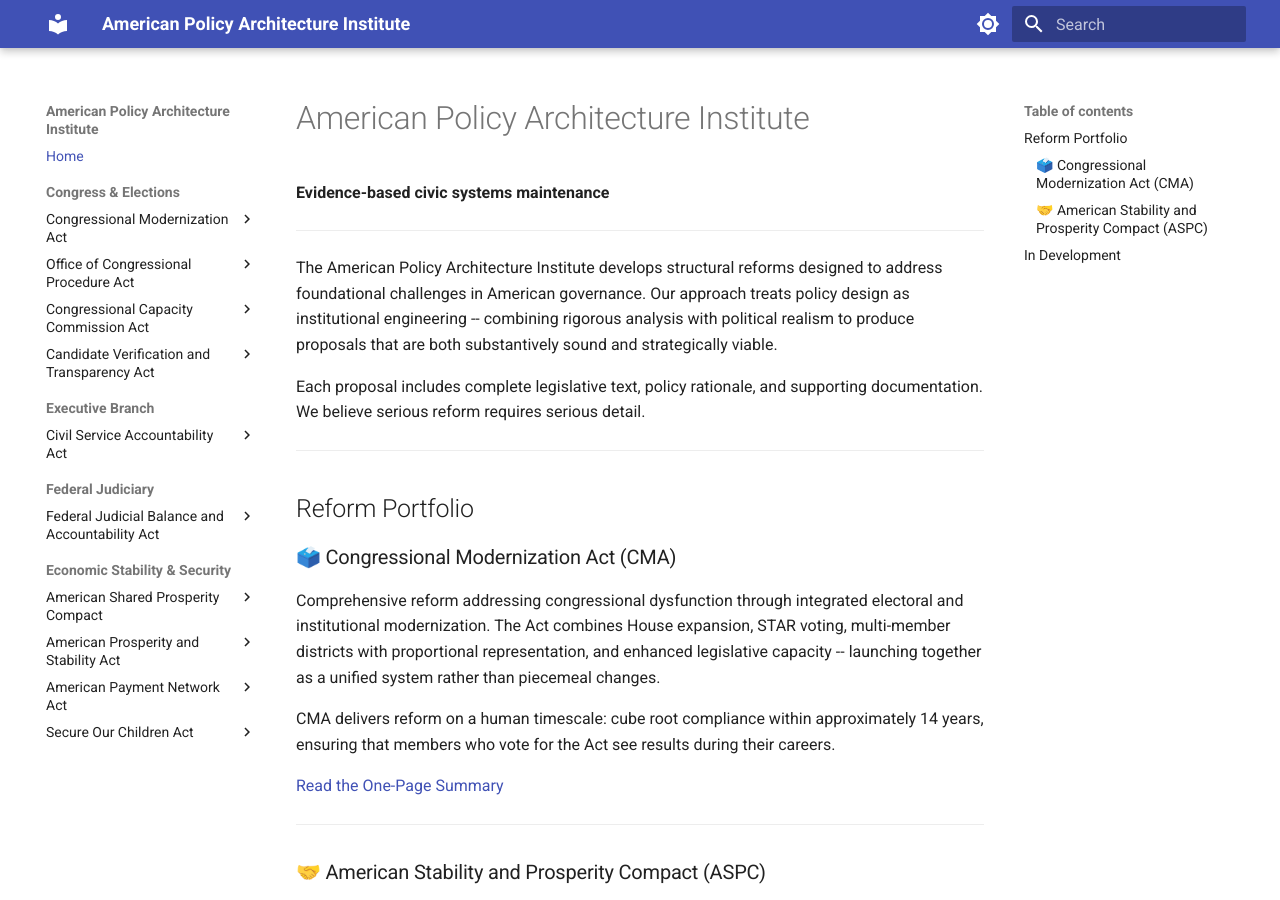
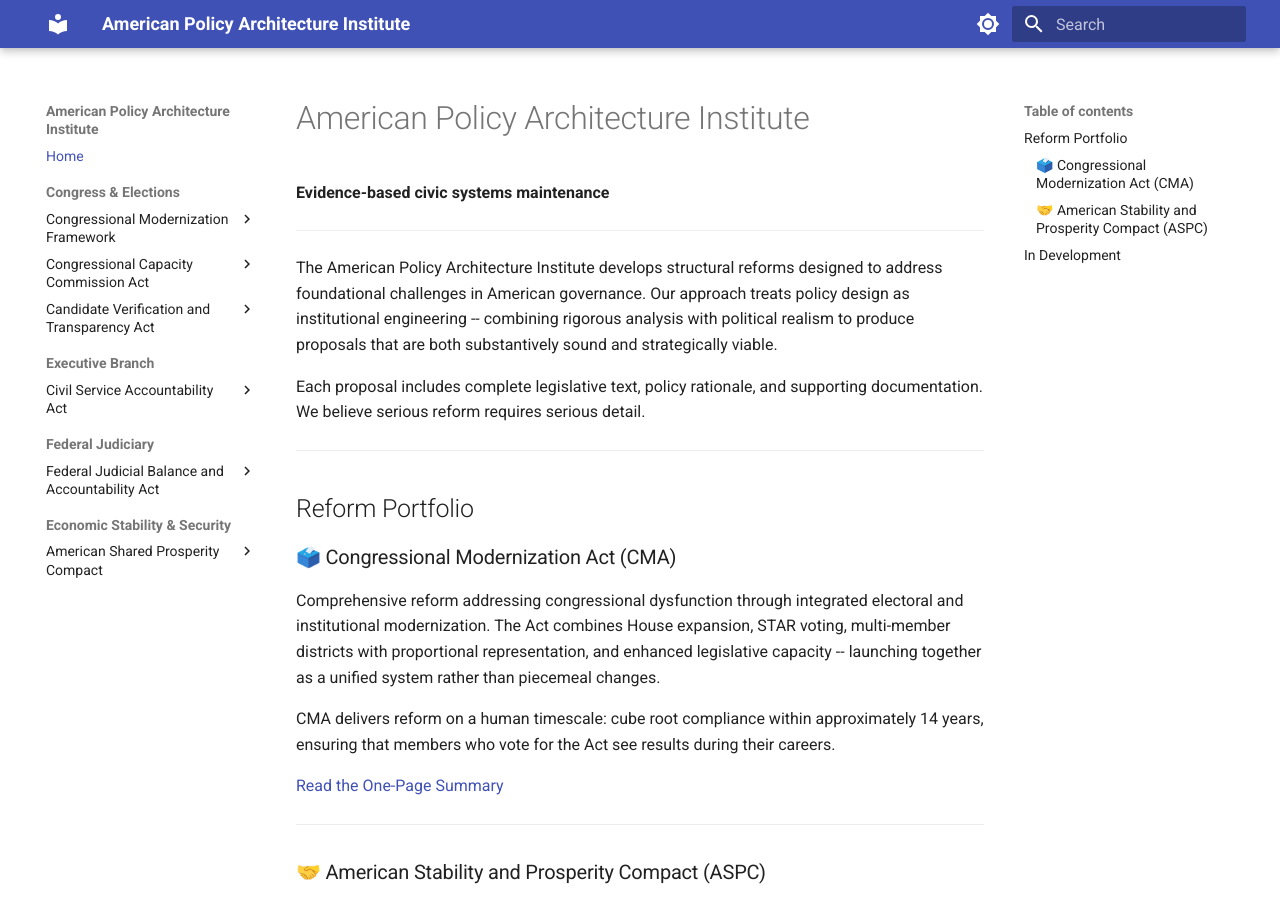
Before and after one commit to albertintech/apai, an MkDocs documentation site: the page built from docs/index.md, in a window 1280 px wide and 900 px high. Built offline with MkDocs 1.6.1 and Material for MkDocs 9.7.7, drawn with Linux system fonts in a browser that asks for light colours; some of the changed lines change nothing that is shown.

Commit message:
Update mkdocs.yml

```diff
--- a/mkdocs.yml
+++ b/mkdocs.yml
@@ -1,7 +1,7 @@
 site_name: American Policy Architecture Institute
 site_description: A portfolio of civic systems maintenance proposals
 site_author: Albert Ramos
-copyright: © 2026 Albert Ramos | American Policy Architecture Institute
+copyright: "&copy; 2026 Albert Ramos | American Policy Architecture Institute"
 site_url: https://policyarchitecture.org
 
 theme:
@@ -32,23 +32,30 @@
   - Home: index.md
 
   - Congress & Elections:
-      - Congressional Modernization Act:
-          - One-Page Summary: congress/cma/CMA-One-Page-Summary.md
-          - Legislative Text: congress/cma/CMA-The-Congressional-Modernization-Act.md
-          - Policy Rationale: congress/cma/CMA-Policy-Rationale.md
-          - Reference Materials:
-              - What Changes For Voters: congress/cma/CMA-What-Changes-For-Voters.md
-              - Sample Ballot (Multi-Member District): congress/cma/CMA-Sample-Ballot-Multi-Member-District.md
-              - Sample Ballot (Single-Member District): congress/cma/CMA-Sample-Ballot-Single-Member-District.md
-              - House Member Guide: congress/cma/CMA-House-Member-Guide.md
-              - Data Appendix: congress/cma/CMA-House-Member-Guide-Data-Appendix.md
-      - Office of Congressional Procedure Act:
-          - Introduction: congress/ocp/OCP-Rev-1-1-Introduction.md
-          - Legislative Text: congress/ocp/OCP-Rev-1-1-Legislative-Text.md
-          - Policy Rationale: congress/ocp/OCP-Rev-1-1-Policy-Rationale.md
-          - Reference Materials:
-              - Constitutional Analysis: congress/ocp/OCP-Rev-1-1-Constitutional-Analysis.md
-              - CMA-OCP Integration Analysis: congress/ocp/CMA-OCP-Rev-1-0-Integration-Analysis.md
+      - Congressional Modernization Framework:
+          - Introduction: congress/cmf/CMF-Rev-1-0-Introduction.md
+          - Integration Analysis: congress/cmf/CMF-Rev-3-0-Integration-Analysis.md
+          - Federal Elections Modernization Act:
+              - Introduction: congress/fema/FEMA-Rev-5-0-Introduction.md
+              - Overview: congress/fema/FEMA-Rev-5-0-Overview.md
+              - Legislative Text: congress/fema/FEMA-Rev-5-0-The-Federal-Elections-Modernization-Act.md
+              - Policy Rationale: congress/fema/FEMA-Rev-5-0-Policy-Rationale.md
+              - Reference Materials:
+                  - What Changes For Voters: congress/fema/FEMA-Rev-5-0-What-Changes-For-Voters.md
+                  - Sample Ballot (Multi-Member District): congress/fema/FEMA-Rev-5-0-Sample-Ballot-Multi-Member-District.md
+                  - Sample Ballot (Single-Member District): congress/fema/FEMA-Rev-5-0-Sample-Ballot-Single-Member-District.md
+                  - House Member Guide: congress/fema/FEMA-Rev-5-0-House-Member-Guide.md
+                  - Data Appendix: congress/fema/FEMA-Rev-5-0-House-Member-Guide-Data-Appendix.md
+                  - Voting Methods Explainer: congress/fema/FEMA-Rev-5-0-Voting-Methods-Technical-Explainer.md
+                  - FCAO Explainer: congress/fema/FEMA-Rev-5-0-FCAO-Explainer.md
+                  - Constitutional Authority Memorandum: congress/fema/FEMA-Rev-5-0-Constitutional-Authority-Technical-Memorandum.md
+                  - Constitutional Boundaries of PR: congress/fema/FEMA-Rev-5-0-Constitutional-Boundaries-of-Proportional-Representation.md
+          - Office of Congressional Procedure Act:
+              - Introduction: congress/ocp/OCP-Rev-1-1-Introduction.md
+              - Legislative Text: congress/ocp/OCP-Rev-1-1-Legislative-Text.md
+              - Policy Rationale: congress/ocp/OCP-Rev-1-1-Policy-Rationale.md
+              - Reference Materials:
+                  - Constitutional Analysis: congress/ocp/OCP-Rev-1-1-Constitutional-Analysis.md
       - Congressional Capacity Commission Act:
           - Introduction: congress/ccc/CCC-Rev-1-1-Introduction.md
           - Overview: congress/ccc/CCC-Rev-1-1-Overview.md
@@ -87,21 +94,21 @@
 
   - Economic Stability & Security:
       - American Shared Prosperity Compact:
-          - One-Page Summary: aspc/ASPC-One-Page-Summary.md
-          - Executive Summary: aspc/ASPC-Executive-Summary.md
+          - Introduction: aspc/ASPC-Introduction.md
+          - Overview: aspc/ASPC-Overview.md
           - FAQ: aspc/ASPC-FAQ.md
-      - American Prosperity and Stability Act:
-          - One-Page Summary: aspc/APSA-One-Page-Summary.md
-          - Legislative Text: aspc/APSA-Legislative-Text.md
-          - Policy Rationale: aspc/APSA-Policy-Rationale.md
-      - American Payment Network Act:
-          - One-Page Summary: aspc/APNA-One-Page-Summary.md
-          - Legislative Text: aspc/APNA-Legislative-Text.md
-          - Policy Rationale: aspc/APNA-Policy-Rationale.md
-      - Secure Our Children Act:
-          - One-Page Summary: aspc/SOCA-One-Page-Summary.md
-          - Legislative Text: aspc/SOCA-Legislative-Text.md
-          - Policy Rationale: aspc/SOCA-Policy-Rationale.md
+          - American Prosperity and Stability Act:
+              - Introduction: aspc/apsa/APSA-Introduction.md
+              - Legislative Text: aspc/apsa/APSA-Legislative-Text.md
+              - Policy Rationale: aspc/apsa/APSA-Policy-Rationale.md
+          - American Payment Network Act:
+              - Introduction: aspc/apna/APNA-Introduction.md
+              - Legislative Text: aspc/apna/APNA-Legislative-Text.md
+              - Policy Rationale: aspc/apna/APNA-Policy-Rationale.md
+          - Secure Our Children Act:
+              - Introduction: aspc/soca/SOCA-Introduction.md
+              - Legislative Text: aspc/soca/SOCA-Legislative-Text.md
+              - Policy Rationale: aspc/soca/SOCA-Policy-Rationale.md
 
 markdown_extensions:
   - toc:
```
